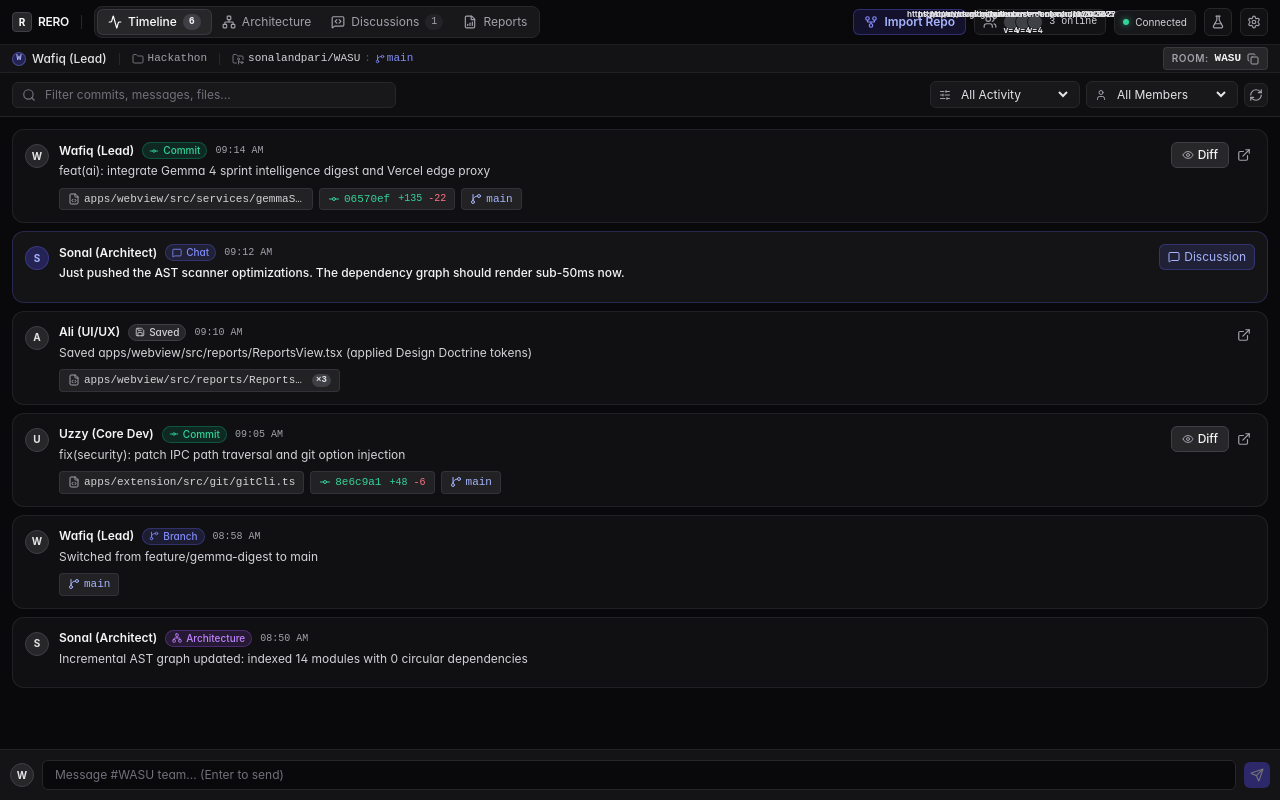
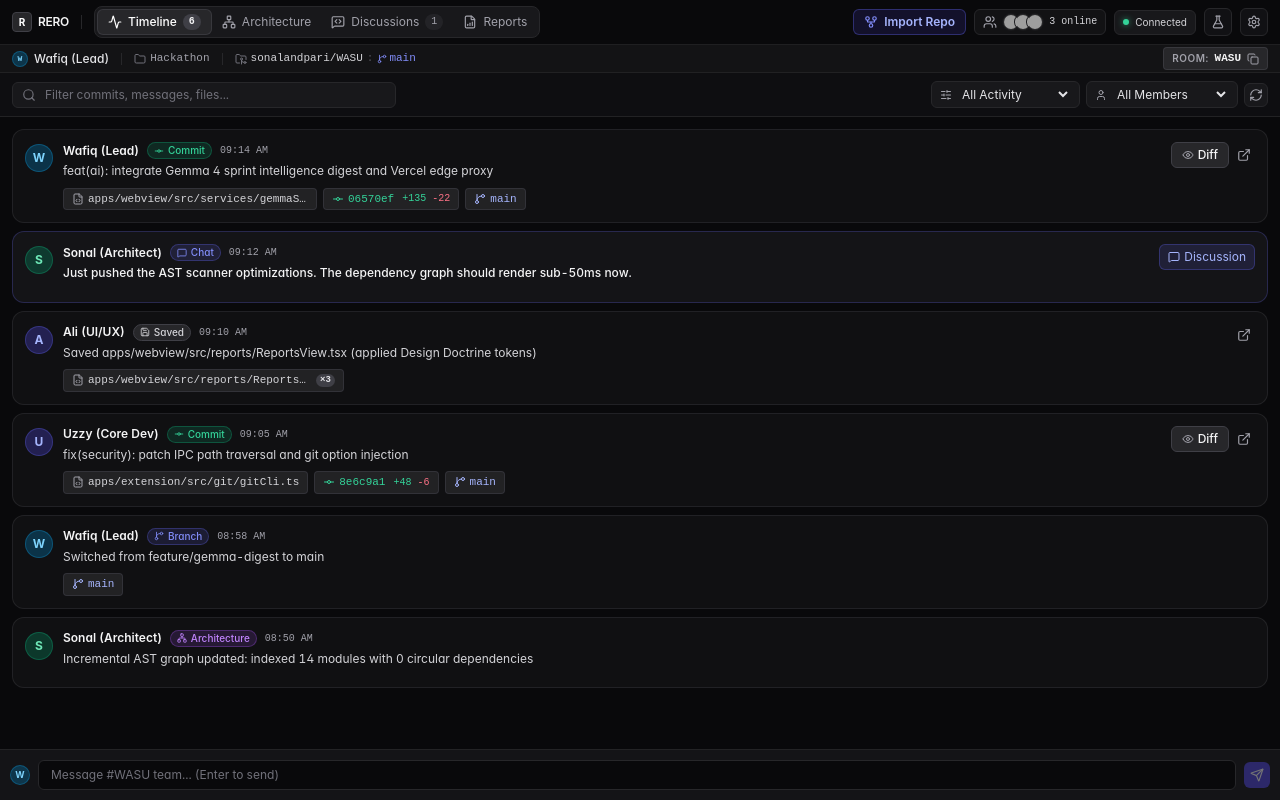
Before and after one commit to sonalandpari/WASU, a React (Vite) app in the folder apps/webview/: page / in a window 1280 px wide. Built offline with nearby package versions, Linux system fonts and the light colour scheme; grey boxes are pictures that could not be loaded.

Commit message:
feat(ui): design doctrine polish with dynamic user avatars, mesh gradients, and comment thread styling

```diff
--- a/apps/webview/src/activity/ActivityCard.tsx
+++ b/apps/webview/src/activity/ActivityCard.tsx
@@ -16,6 +16,7 @@ import {
   MessageSquare,
   Eye,
 } from 'lucide-react';
+import { UserAvatar } from '../components/common/UserAvatar';
 
 interface ActivityCardProps {
   event: ProjectEvent;
@@ -157,15 +158,12 @@ export const ActivityCard: React.FC<ActivityCardProps> = ({ event }) => {
       <div className="flex items-start justify-between gap-3">
         {/* Left: Avatar & Meta */}
         <div className="flex items-start gap-2.5 min-w-0 flex-1">
-          <div
-            className={`w-6 h-6 rounded-full flex items-center justify-center text-[10px] font-bold shrink-0 mt-0.5 border ${
-              isChat
-                ? 'bg-indigo-600/30 text-indigo-300 border-indigo-500/30'
-                : 'bg-zinc-800 text-zinc-200 border-zinc-700'
-            }`}
-          >
-            {event?.userAvatar || event?.userName?.[0]?.toUpperCase() || 'G'}
-          </div>
+          <UserAvatar
+            name={event?.userName}
+            avatar={event?.userAvatar}
+            size="md"
+            className="mt-0.5"
+          />
 
           <div className="min-w-0 flex-1">
             <div className="flex items-center gap-2 flex-wrap">
--- a/apps/webview/src/activity/ActivityFeed.tsx
+++ b/apps/webview/src/activity/ActivityFeed.tsx
@@ -14,6 +14,7 @@ import {
   Save,
 } from 'lucide-react';
 import { ProjectEvent } from '@contextflow/shared';
+import { UserAvatar } from '../components/common/UserAvatar';
 
 export const ActivityFeed: React.FC = () => {
   const {
@@ -194,9 +195,7 @@ export const ActivityFeed: React.FC = () => {
       {/* Live In-Editor Team Chat Bar */}
       <div className="p-2.5 border-t border-zinc-800/80 bg-zinc-900/80 backdrop-blur shrink-0">
         <form onSubmit={handleSendChat} className="flex items-center gap-2">
-          <div className="w-6 h-6 rounded-full bg-zinc-800 border border-zinc-700 flex items-center justify-center text-[10px] font-bold text-zinc-200 shrink-0">
-            {currentUser?.avatar || currentUser?.name?.[0]?.toUpperCase() || 'D'}
-          </div>
+          <UserAvatar name={currentUser?.name} avatar={currentUser?.avatar} size="sm" />
 
           <div className="relative flex-1">
             <input
--- a/apps/webview/src/components/Header.tsx
+++ b/apps/webview/src/components/Header.tsx
@@ -16,6 +16,7 @@ import {
   User,
   GitFork,
 } from 'lucide-react';
+import { UserAvatar } from './common/UserAvatar';
 
 export const Header: React.FC = () => {
   const {
@@ -137,17 +138,21 @@ export const Header: React.FC = () => {
             <div className="flex items-center -space-x-1">
               {onlineMembers.length > 0 ? (
                 onlineMembers.slice(0, 3).map((m) => (
-                  <div
+                  <UserAvatar
                     key={m.id}
-                    className="w-4 h-4 rounded-full bg-zinc-700 border border-zinc-900 flex items-center justify-center text-[8px] font-bold text-zinc-200"
-                  >
-                    {m.avatar || m.name?.[0]?.toUpperCase() || 'U'}
-                  </div>
+                    name={m.name}
+                    avatar={m.avatar}
+                    size="xs"
+                    className="ring-1 ring-zinc-900"
+                  />
                 ))
               ) : (
-                <div className="w-4 h-4 rounded-full bg-zinc-700 border border-zinc-900 flex items-center justify-center text-[8px] font-bold text-zinc-200">
-                  {currentUser?.avatar || currentUser?.name?.[0]?.toUpperCase() || 'D'}
-                </div>
+                <UserAvatar
+                  name={currentUser?.name}
+                  avatar={currentUser?.avatar}
+                  size="xs"
+                  className="ring-1 ring-zinc-900"
+                />
               )}
             </div>
             <span className="text-[10px] font-mono tabular-nums text-zinc-300">
@@ -208,9 +213,7 @@ export const Header: React.FC = () => {
         <div className="flex items-center gap-3 shrink-0">
           {/* Developer Identity */}
           <div className="flex items-center gap-1.5 text-zinc-300" title={`Logged in as ${currentUser?.name || 'Developer'}`}>
-            <div className="w-3.5 h-3.5 rounded-full bg-indigo-600/30 border border-indigo-400/40 flex items-center justify-center text-[9px] text-indigo-300 font-bold">
-              {currentUser?.avatar || currentUser?.name?.[0]?.toUpperCase() || 'D'}
-            </div>
+            <UserAvatar name={currentUser?.name} avatar={currentUser?.avatar} size="xs" />
             <span className="font-sans font-medium text-xs text-zinc-200">{currentUser?.name || 'Developer'}</span>
           </div>
 
--- /dev/null
+++ b/apps/webview/src/components/common/UserAvatar.tsx
@@ -0,0 +1,59 @@
+import React from 'react';
+
+interface UserAvatarProps {
+  name?: string;
+  avatar?: string;
+  size?: 'xs' | 'sm' | 'md' | 'lg';
+  className?: string;
+}
+
+export const UserAvatar: React.FC<UserAvatarProps> = ({
+  name = 'User',
+  avatar,
+  size = 'sm',
+  className = '',
+}) => {
+  const isUrl = avatar && (avatar.startsWith('http://') || avatar.startsWith('https://'));
+
+  const sizeClasses = {
+    xs: 'w-4 h-4 text-[8px]',
+    sm: 'w-5 h-5 text-[9px]',
+    md: 'w-7 h-7 text-xs',
+    lg: 'w-9 h-9 text-sm',
+  }[size];
+
+  const initial = (avatar && !isUrl ? avatar : name.charAt(0) || 'U').toUpperCase();
+
+  if (isUrl) {
+    return (
+      <img
+        src={avatar}
+        alt={name}
+        className={`${sizeClasses} rounded-full object-cover border border-white/10 shrink-0 ${className}`}
+        onError={(e) => {
+          // Fallback to initial if image fails to load
+          e.currentTarget.style.display = 'none';
+        }}
+      />
+    );
+  }
+
+  // Generate deterministic subtle background tint from name
+  const colors = [
+    'bg-indigo-600/30 text-indigo-300 border-indigo-500/30',
+    'bg-purple-600/30 text-purple-300 border-purple-500/30',
+    'bg-sky-600/30 text-sky-300 border-sky-500/30',
+    'bg-emerald-600/30 text-emerald-300 border-emerald-500/30',
+    'bg-amber-600/30 text-amber-300 border-amber-500/30',
+  ];
+  const charCode = name.charCodeAt(0) || 0;
+  const colorScheme = colors[charCode % colors.length];
+
+  return (
+    <div
+      className={`${sizeClasses} rounded-full border flex items-center justify-center font-bold shrink-0 select-none ${colorScheme} ${className}`}
+    >
+      {initial}
+    </div>
+  );
+};
--- a/apps/webview/src/discussion/DiscussionsView.tsx
+++ b/apps/webview/src/discussion/DiscussionsView.tsx
@@ -13,6 +13,7 @@ import {
   CornerDownRight,
 } from 'lucide-react';
 import { Discussion } from '@contextflow/shared';
+import { UserAvatar } from '../components/common/UserAvatar';
 
 export const DiscussionsView: React.FC = () => {
   const {
@@ -235,12 +236,15 @@ export const DiscussionsView: React.FC = () => {
               <div className="w-full lg:w-96 flex flex-col bg-aurora-secondary/20">
                 <div className="flex-1 overflow-y-auto p-3 space-y-3">
                   {selectedDisc.comments.map((comment) => (
-                    <div key={comment.id} className="p-3 rounded-lg bg-aurora-card border border-aurora-border">
+                    <div key={comment.id} className="p-3 rounded-xl bg-zinc-900/80 border border-zinc-800 shadow-sm">
                       <div className="flex items-center justify-between text-xs mb-1.5">
-                        <span className="font-semibold text-aurora-textPrimary">{comment.userName}</span>
-                        <span className="text-[10px] text-aurora-textMuted font-mono">{comment.createdAt}</span>
+                        <div className="flex items-center gap-1.5">
+                          <UserAvatar name={comment.userName} avatar={comment.userAvatar} size="xs" />
+                          <span className="font-semibold text-zinc-100">{comment.userName}</span>
+                        </div>
+                        <span className="text-[10px] text-zinc-500 font-mono">{comment.createdAt}</span>
                       </div>
-                      <p className="text-xs text-aurora-textSecondary leading-relaxed break-words">
+                      <p className="text-xs text-zinc-300 leading-relaxed break-words pl-5">
                         {comment.content}
                       </p>
                     </div>
--- a/apps/webview/src/presence/PresencePanel.tsx
+++ b/apps/webview/src/presence/PresencePanel.tsx
@@ -2,6 +2,7 @@ import React from 'react';
 import { useAppStore } from '../store/useAppStore';
 import { vsCodeBridge } from '../services/vscodeBridge';
 import { Users, FileCode, X } from 'lucide-react';
+import { UserAvatar } from '../components/common/UserAvatar';
 
 export const PresencePanel: React.FC = () => {
   const { presence, togglePresencePanel } = useAppStore();
@@ -52,10 +53,8 @@ export const PresencePanel: React.FC = () => {
                 <div className="flex items-center justify-between mb-1">
                   <div className="flex items-center gap-2 min-w-0">
                     <div className="relative">
-                      <div className="w-5 h-5 rounded-full bg-zinc-800 border border-white/10 flex items-center justify-center text-[9px] font-bold text-zinc-200">
-                        {member.avatar || member.name[0]}
-                      </div>
-                      <span className="absolute -bottom-0.5 -right-0.5 w-1.5 h-1.5 rounded-full bg-emerald-400 ring-1 ring-zinc-950" />
+                      <UserAvatar name={member.name} avatar={member.avatar} size="sm" />
+                      <span className="absolute -bottom-0.5 -right-0.5 w-1.5 h-1.5 rounded-full bg-emerald-400 ring-1 ring-zinc-950 animate-pulse" />
                     </div>
                     <span className="text-xs font-medium text-zinc-200 truncate">
                       {member.name}
@@ -94,9 +93,7 @@ export const PresencePanel: React.FC = () => {
                 >
                   <div className="flex items-center justify-between">
                     <div className="flex items-center gap-2 min-w-0">
-                      <div className="w-5 h-5 rounded-full bg-zinc-800/60 border border-white/[0.04] flex items-center justify-center text-[9px] text-zinc-500">
-                        {member.avatar || member.name[0]}
-                      </div>
+                      <UserAvatar name={member.name} avatar={member.avatar} size="sm" className="opacity-50 grayscale" />
                       <span className="text-xs text-zinc-400 truncate">
                         {member.name}
                       </span>
--- a/apps/webview/src/styles/globals.css
+++ b/apps/webview/src/styles/globals.css
@@ -9,11 +9,22 @@
 
   body {
     background-color: #09090b;
+    background-image:
+      radial-gradient(at 0% 0%, rgba(99, 102, 241, 0.08) 0px, transparent 50%),
+      radial-gradient(at 100% 0%, rgba(168, 85, 247, 0.06) 0px, transparent 50%),
+      radial-gradient(at 50% 100%, rgba(16, 185, 129, 0.04) 0px, transparent 50%);
+    background-attachment: fixed;
     color: #f4f4f5;
     user-select: none;
     -webkit-font-smoothing: antialiased;
     -moz-osx-font-smoothing: grayscale;
-    font-feature-settings: "cv02", "cv03", "cv04", "cv11";
+    font-feature-settings: "cv02", "cv03", "cv04", "cv11", "tnum";
+  }
+
+  /* Focus visible accessibility ring */
+  button:focus-visible, a:focus-visible, input:focus-visible {
+    outline: 2px solid rgba(129, 140, 248, 0.6);
+    outline-offset: 1px;
   }
 
   /* Minimal sleek scrollbars */
```
